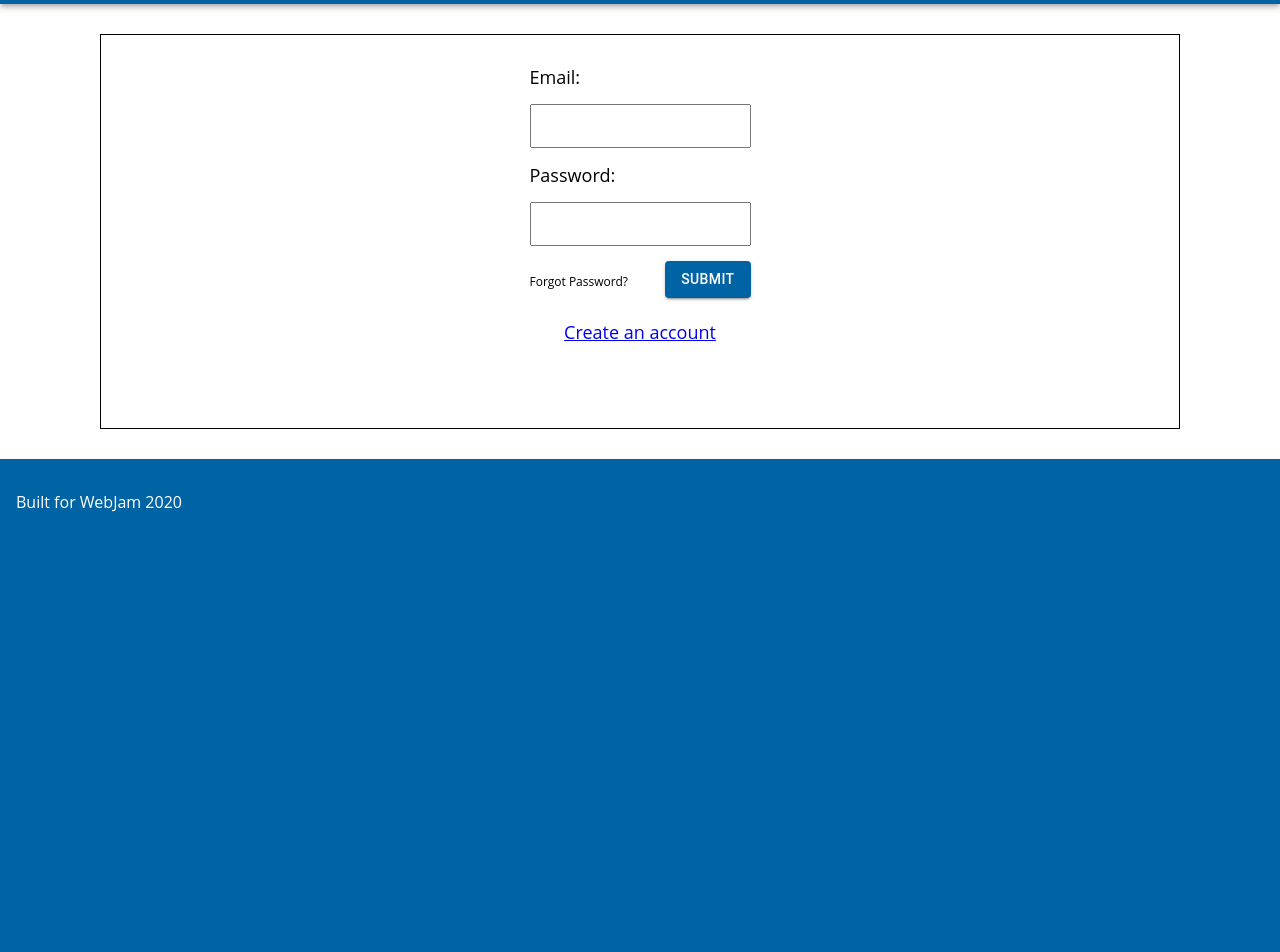
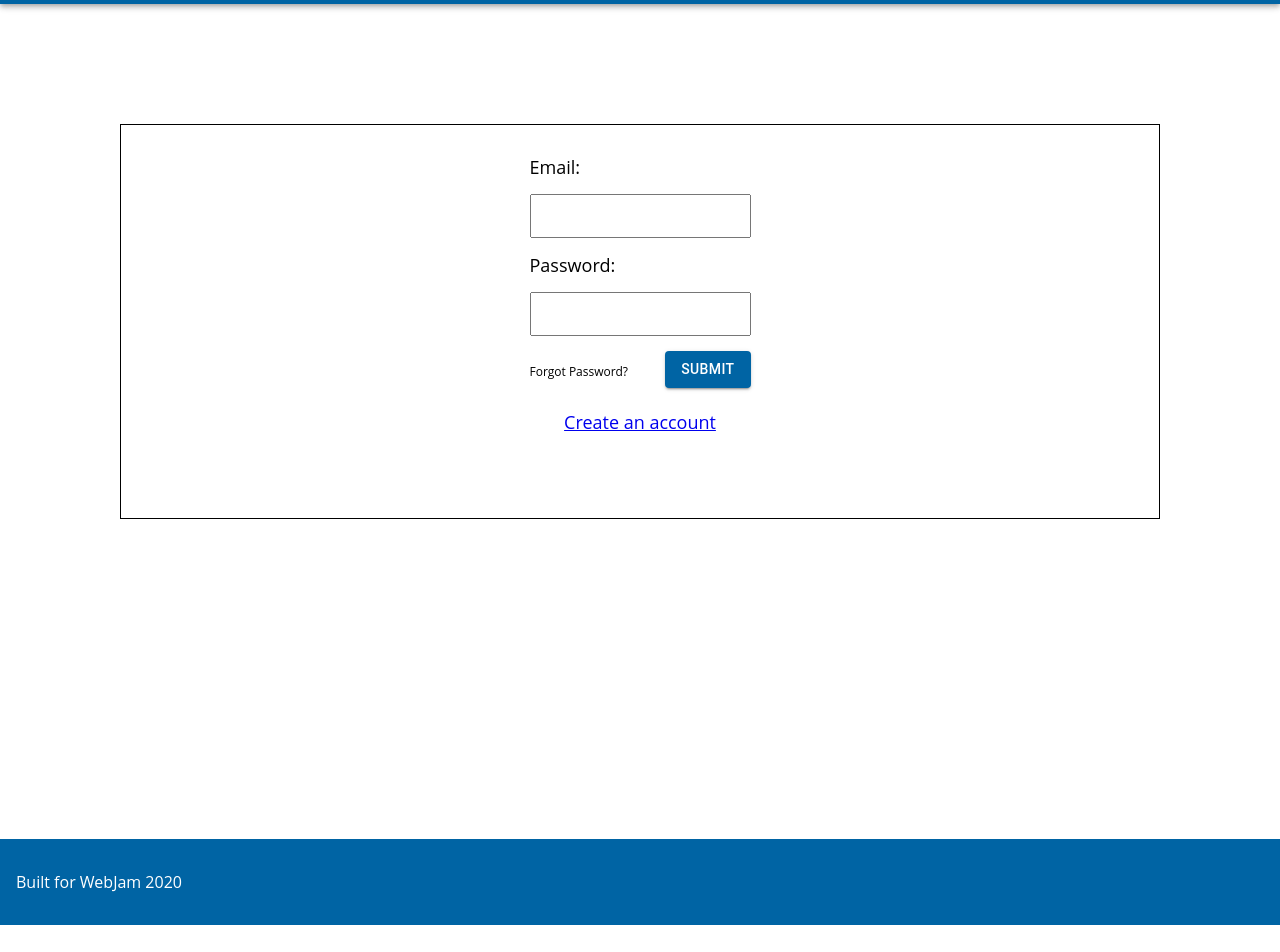
Before and after one commit to samderanova/classes_forum, a React (Create React App) app in the folder client/: page /login in a window 1280 px wide. Shown: the part 60-1012 px from the top of the page. After the commit the page ends 985 px from the top, so only its background shows below. Built offline with nearby package versions, Linux system fonts and the light colour scheme.

Commit message:
made changes to css

```diff
--- a/client/src/components/Footer.component.js
+++ b/client/src/components/Footer.component.js
@@ -4,7 +4,7 @@ import '../styles/footer.scss';
 
 export default function Footer () {
     return (
-        <div className="footer" style={{height: '100vh'}}>
+        <div className="footer">
             <p>Built for WebJam 2020</p>
         </div>
     )
--- a/client/src/styles/footer.scss
+++ b/client/src/styles/footer.scss
@@ -1,5 +1,5 @@
 .footer {
-  margin-top: 1rem;
+  margin-top: 20rem;
   padding: 1rem;
   background-color: rgb(0, 100, 164);
   color: white;
--- a/client/src/styles/login.scss
+++ b/client/src/styles/login.scss
@@ -1,7 +1,7 @@
 .Login {
   border: 1px solid black;
   font-size: 18px;
-    margin: 30px 100px;
+  margin: 120px;
   input {
     font: 400 16px Arial;
     min-height: 40px;
@@ -17,7 +17,8 @@
     button {
       float: right;
     }
-        p, button  {
+    p,
+    button {
       display: inline;
     }
   }
--- a/client/src/styles/register.scss
+++ b/client/src/styles/register.scss
@@ -28,7 +28,8 @@
     button {
       float: right;
     }
-        p, button  {
+    p,
+    button {
       display: inline;
     }
   }
```
Lines whose indentation alone changed are shown as unchanged.
